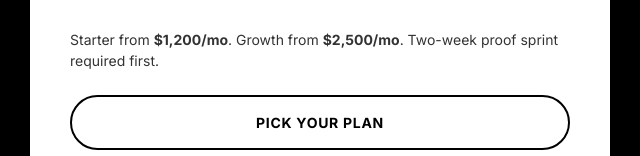
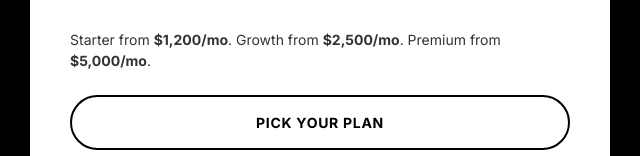
Before and after one commit to arsbux/growthstudio, a plain HTML site: page index.html in a window 1280 px wide. Shown: the part 2115-2271 px from the top of the page, 10-650 px from the left. Drawn offline with Linux system fonts and the light colour scheme.

Commit message:
Update Premium pricing to ,000+ across all pages

```diff
--- a/index.html
+++ b/index.html
@@ -118,8 +118,7 @@
                         </div>
                         <div class="offer-action">
                             <p style="font-size: 14px; opacity: 0.8;">Starter from <strong>$1,200/mo</strong>. Growth
-                                from <strong>$2,500/mo</strong>. Two-week
-                                proof sprint required first.</p>
+                                from <strong>$2,500/mo</strong>. Premium from <strong>$5,000/mo</strong>.</p>
                             <br>
                             <a href="pricing.html" class="btn btn-outline"
                                 style="width: 100%; border-radius: 100px; padding: 15px;">Pick your plan</a>
```
Also changed, not shown: pricing.html (+1 -1 lines).
